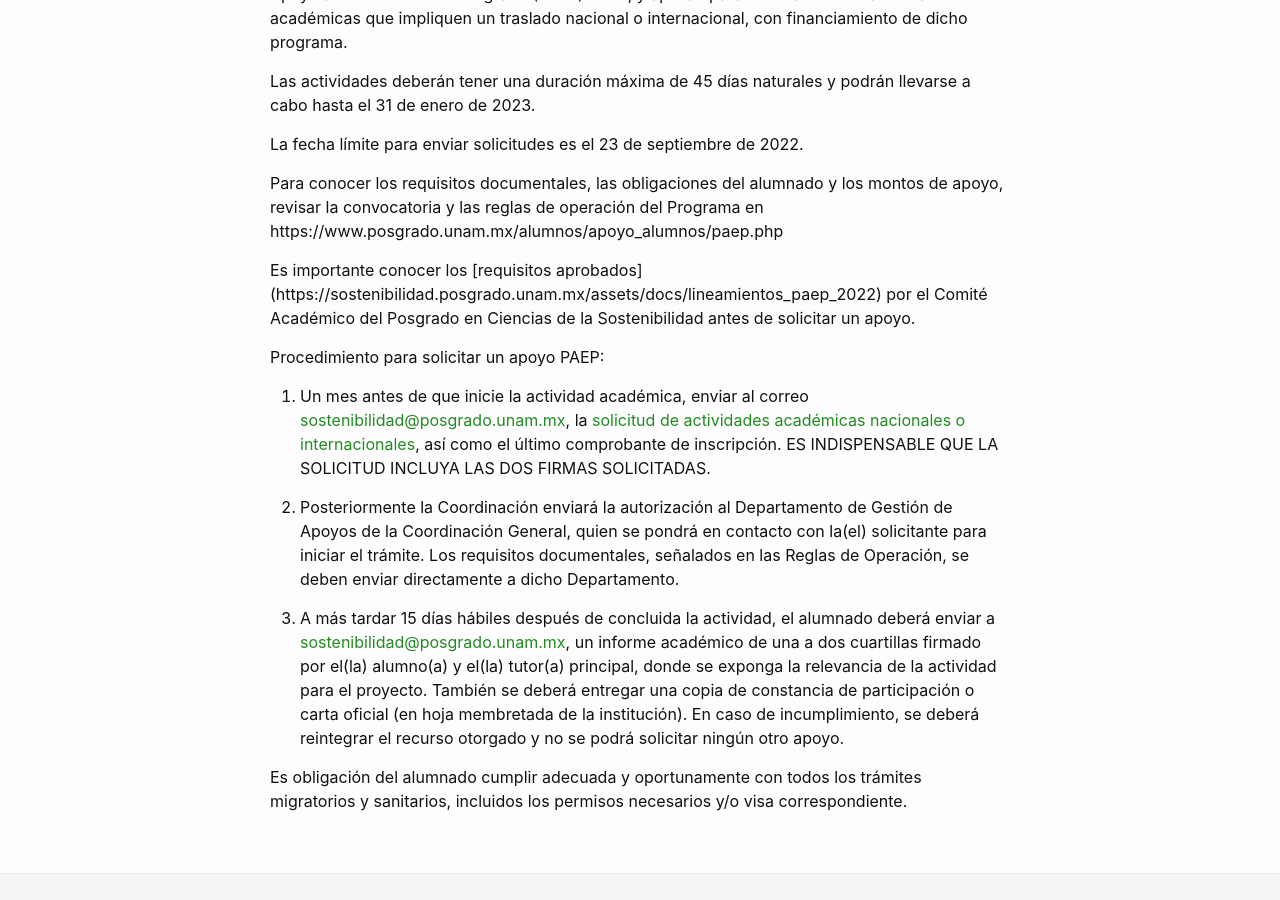
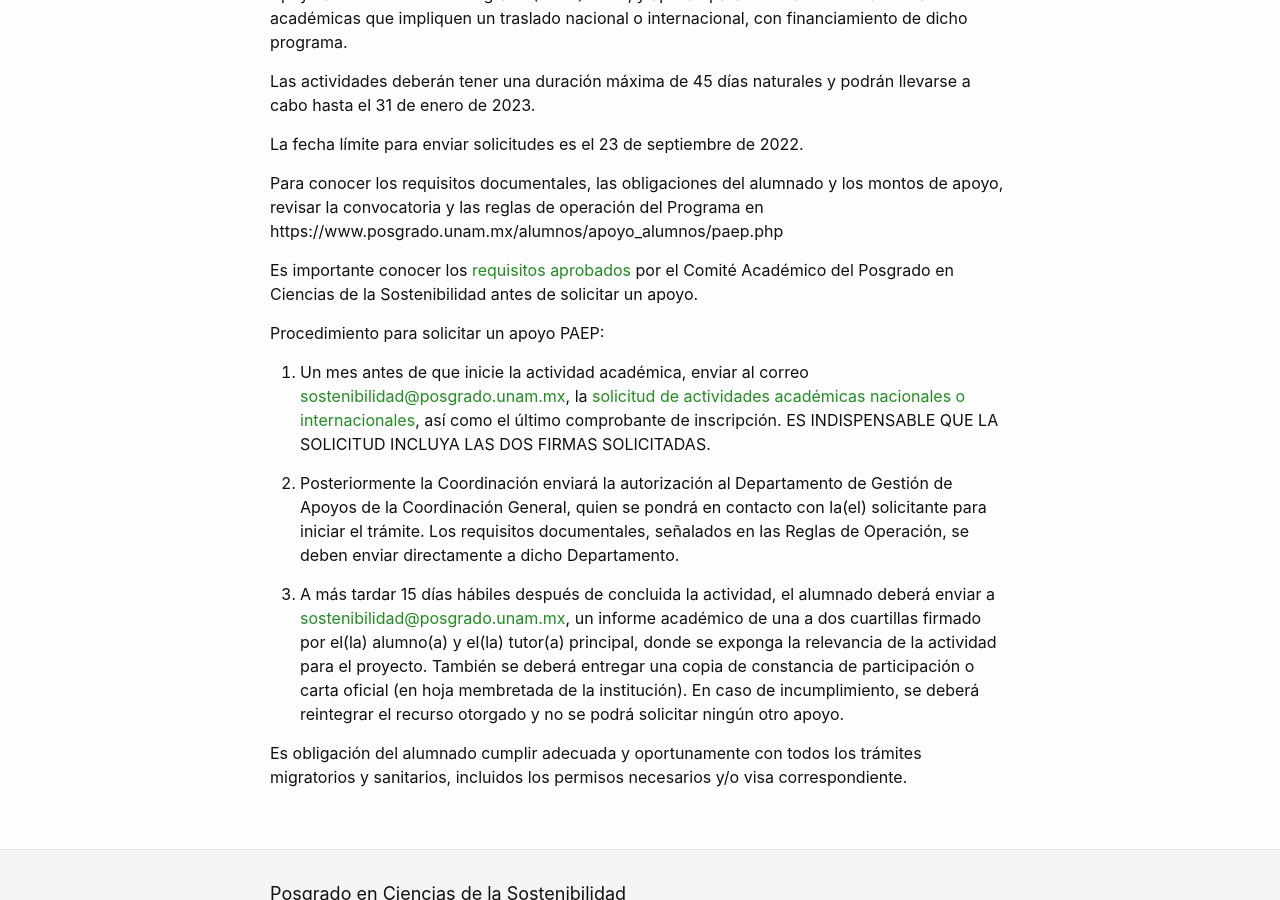
Before and after one commit to pcs-unam/pcs-unam.github.io, a Jekyll site: the page built from movilidad/paep.md, in a window 1280 px wide and 900 px high, scrolled down 366 px. Built offline with Jekyll 4.4.1, drawn with Linux system fonts in a browser that asks for light colours; some of the changed lines change nothing that is shown.

Commit message:
Corrección liga requisitos aprobados

```diff
--- a/movilidad/paep.md
+++ b/movilidad/paep.md
@@ -13,7 +13,7 @@ La fecha límite para enviar solicitudes es el 23 de septiembre de 2022.
 
 Para conocer los requisitos documentales, las obligaciones del alumnado y los montos de apoyo, revisar la convocatoria y las reglas de operación del Programa en https://www.posgrado.unam.mx/alumnos/apoyo_alumnos/paep.php
 
-Es importante conocer los [requisitos aprobados] (https://sostenibilidad.posgrado.unam.mx/assets/docs/lineamientos_paep_2022) por el Comité Académico del Posgrado en Ciencias de la Sostenibilidad antes de solicitar un apoyo.
+Es importante conocer los [requisitos aprobados](/assets/docs/lineamientos_paep_2022.pdf) por el Comité Académico del Posgrado en Ciencias de la Sostenibilidad antes de solicitar un apoyo.
 
 Procedimiento para solicitar un apoyo PAEP:
 
```
